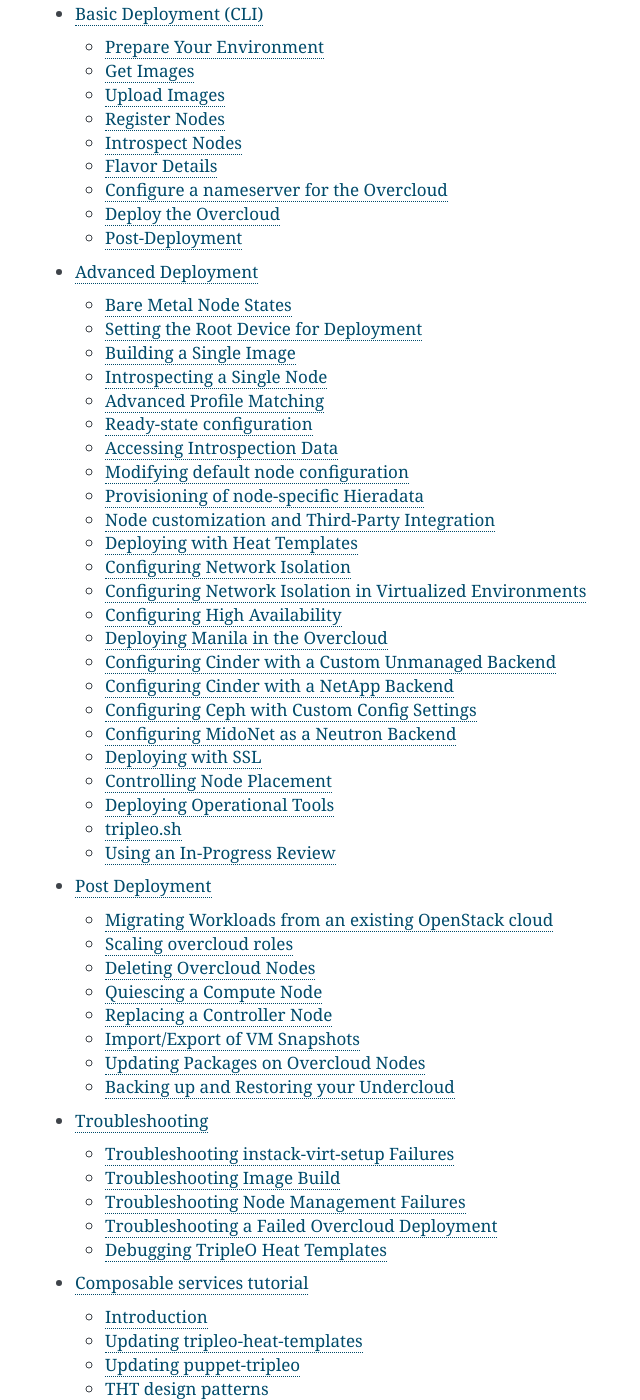
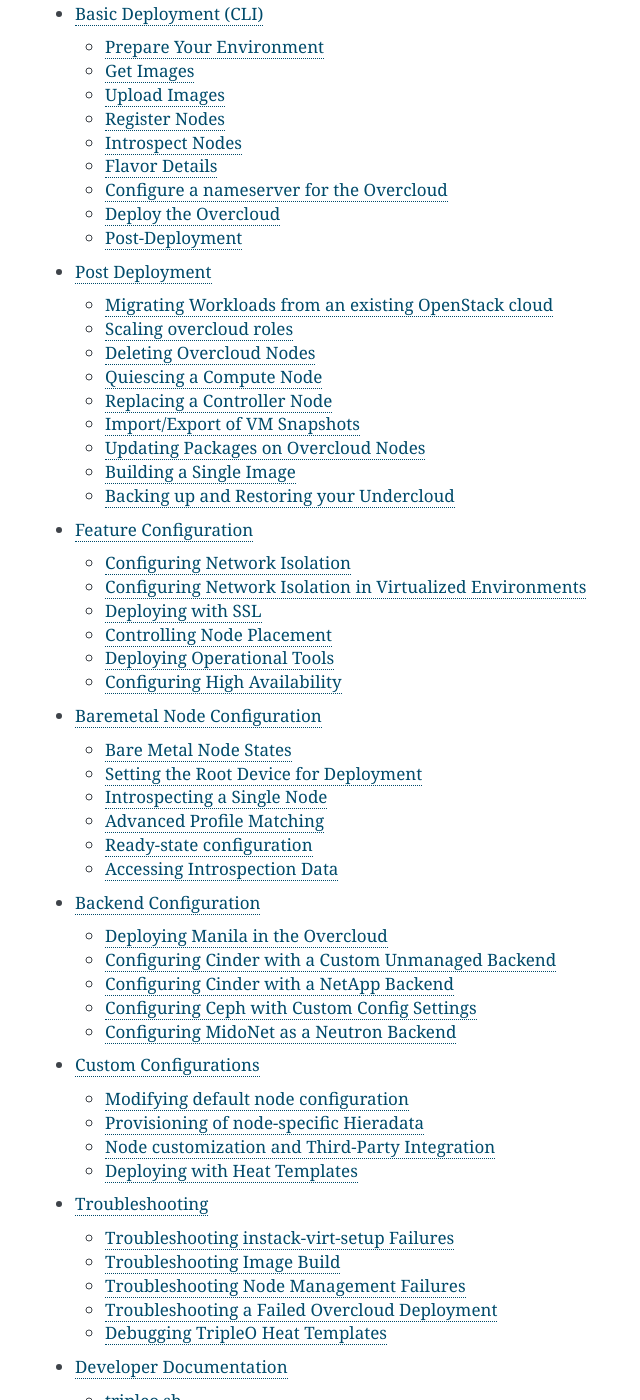
Before and after one commit to openstack-archive/tripleo-docs, a Sphinx documentation site: the page built from doc/source/index.rst, in a window 1280 px wide and 1400 px high, scrolled down 517 px. Shown: the whole window, without its empty margins (375-1015 px from the left). Built offline with Sphinx 7.4.7, drawn with Linux system fonts in a browser that asks for light colours; pages that are not in the unit, such as notebooks, are missing from menus; some of the changed text lies outside the part shown.

Commit message:
Group advanced topics by type
We're getting to have a lot of "advanced" docs, and most of those
fit into one of a few categories.  This change separates the
advanced topics into one of the following categories:

-Feature Config
-Baremetal Node Config
-Backend Config
-Custom Config
-Developer Docs

Single image building is moved to post deployment since it's not
a normal part of the initial deployment.

Change-Id: I14e31469a533efbfe3c18c4bd11da8b3f8f455e6

```diff
--- a/doc/source/basic_deployment/basic_deployment_cli.rst
+++ b/doc/source/basic_deployment/basic_deployment_cli.rst
@@ -159,7 +159,7 @@
 
      It is also possible to use this functionality to use an in-progress review
      as part of the overcloud image build.  See
-     :doc:`../advanced_deployment/in_progress_review` for details.
+     :doc:`../developer/in_progress_review` for details.
 
   ::
 
@@ -169,7 +169,7 @@
     This command will build **overcloud-full** images (\*.qcow2, \*.initrd,
     \*.vmlinuz) and **ironic-python-agent** images (\*.initramfs, \*.kernel)
 
-    To rebuild only a single image, see :doc:`../advanced_deployment/build_single_image`.
+    To rebuild only a single image, see :doc:`../post_deployment/build_single_image`.
 
 Upload Images
 -------------
--- /dev/null
+++ b/doc/source/developer/developer.rst
@@ -0,0 +1,11 @@
+Developer Documentation
+=======================
+
+Documentation of developer-specific options in |project|.
+
+
+.. toctree::
+
+   tripleo.sh
+   in_progress_review
+   tht_walkthrough/tht_walkthrough
--- a/doc/source/index.rst
+++ b/doc/source/index.rst
@@ -12,10 +12,13 @@
    environments/environments
    installation/installation
    basic_deployment/basic_deployment_cli
-   advanced_deployment/advanced_deployment
    post_deployment/post_deployment
+   advanced_deployment/features
+   advanced_deployment/baremetal_nodes
+   advanced_deployment/backends
+   advanced_deployment/custom
    troubleshooting/troubleshooting
-   tht_walkthrough/tht_walkthrough
+   developer/developer
    contributions/contributions
 
 
--- a/doc/source/installation/installing.rst
+++ b/doc/source/installation/installing.rst
@@ -89,7 +89,7 @@
 
      It is also possible to use this functionality to use an in-progress review
      as part of the undercloud install.  See
-     :doc:`../advanced_deployment/in_progress_review` for details.
+     :doc:`../developer/in_progress_review` for details.
 
   .. admonition:: SSL
      :class: ssl
--- a/doc/source/post_deployment/post_deployment.rst
+++ b/doc/source/post_deployment/post_deployment.rst
@@ -13,4 +13,5 @@
    replace_controller
    vm_snapshot
    package_update
+   build_single_image
    backup_restore_undercloud
```
Also changed, not shown: doc/source/advanced_deployment/advanced_deployment.rst (+4 -26 lines), doc/source/advanced_deployment/backends.rst (added, +14 -0 lines), doc/source/advanced_deployment/baremetal_nodes.rst (added, +16 -0 lines), doc/source/advanced_deployment/custom.rst (added, +12 -0 lines), doc/source/advanced_deployment/features.rst (added, +16 -0 lines), doc/source/developer/in_progress_review.rst (renamed from doc/source/advanced_deployment/in_progress_review.rst), doc/source/developer/tht_walkthrough/changes-puppet-tripleo.rst (renamed from doc/source/tht_walkthrough/changes-puppet-tripleo.rst), doc/source/developer/tht_walkthrough/changes-tht.rst (renamed from doc/source/tht_walkthrough/changes-tht.rst), doc/source/developer/tht_walkthrough/design-patterns.rst (renamed from doc/source/tht_walkthrough/design-patterns.rst), doc/source/developer/tht_walkthrough/introduction.rst (renamed from doc/source/tht_walkthrough/introduction.rst), doc/source/developer/tht_walkthrough/summary.rst (renamed from doc/source/tht_walkthrough/summary.rst), doc/source/developer/tht_walkthrough/tht_walkthrough.rst (renamed from doc/source/tht_walkthrough/tht_walkthrough.rst), doc/source/developer/tripleo.sh.rst (renamed from doc/source/advanced_deployment/tripleo.sh.rst), doc/source/post_deployment/build_single_image.rst (renamed from doc/source/advanced_deployment/build_single_image.rst).
